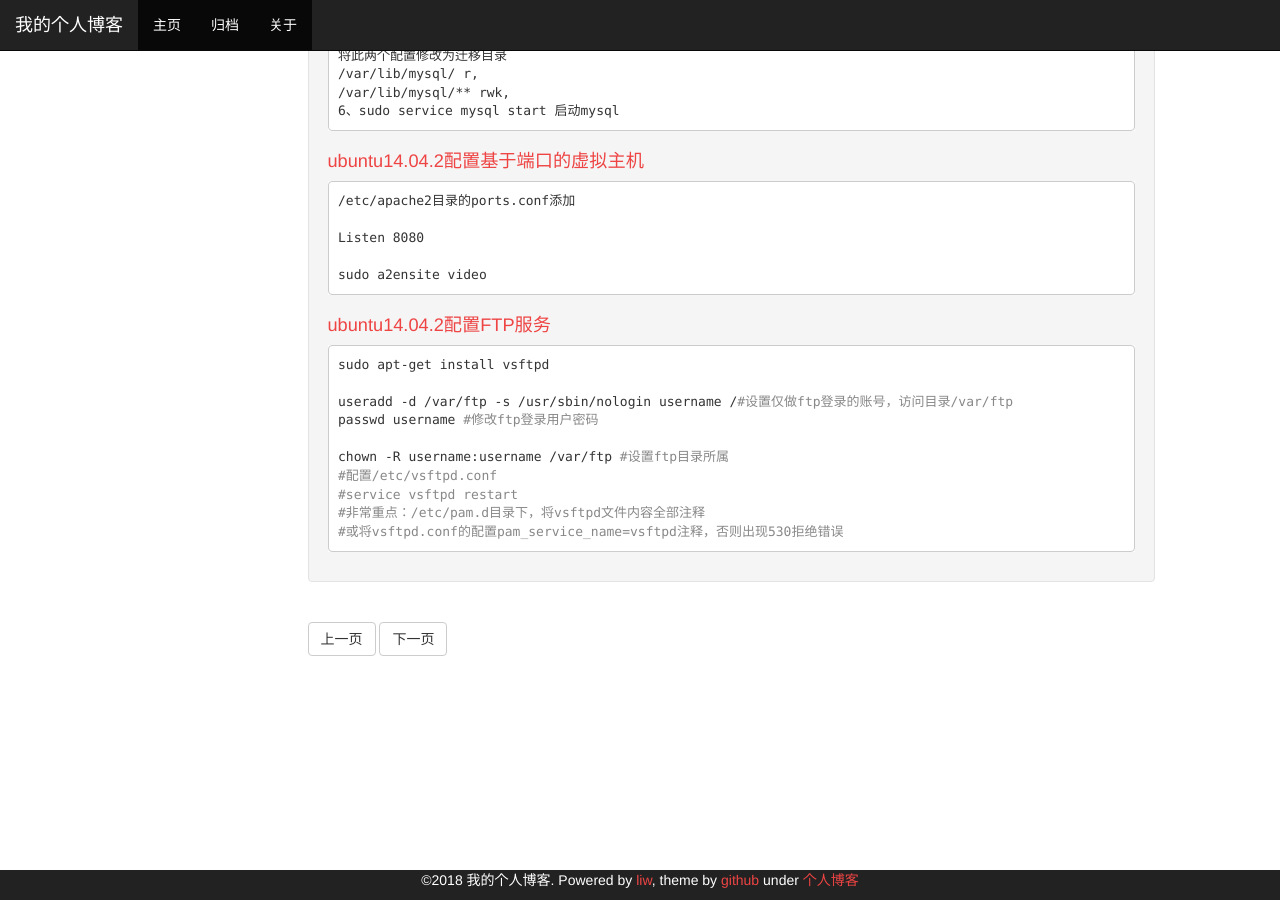
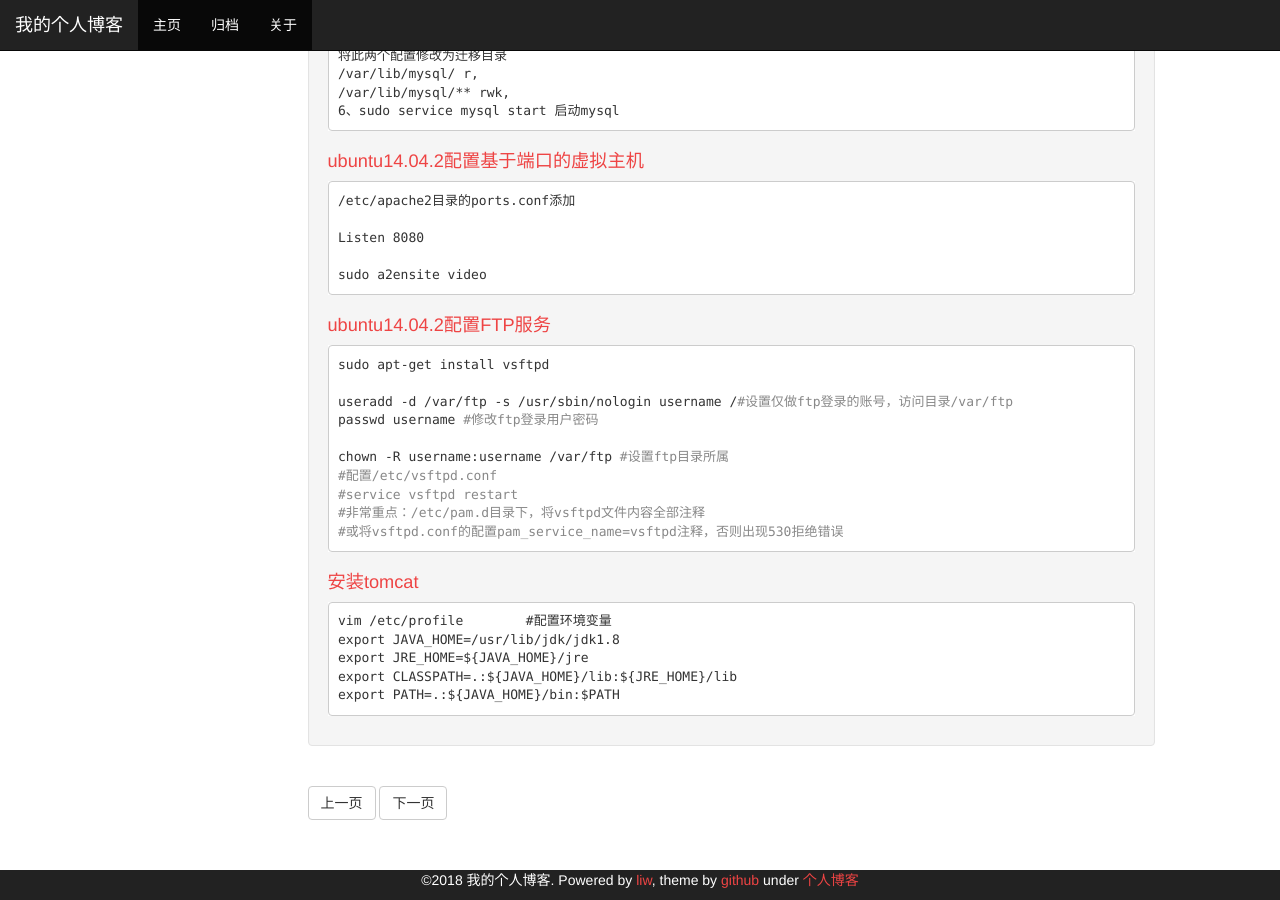
Before and after one commit to liwang1378/liwang1378.github.io, a Jekyll site: the page built from _posts/2018-07-06-ubuntu-lamp.md, in a window 1280 px wide and 900 px high, scrolled down 2485 px. Built offline with Jekyll 4.4.1, drawn with Linux system fonts in a browser that asks for light colours.

Commit message:
add tomcat安装

````diff
--- a/_posts/2018-07-06-ubuntu-lamp.md
+++ b/_posts/2018-07-06-ubuntu-lamp.md
@@ -172,3 +172,14 @@ chown -R username:username /var/ftp #设置ftp目录所属
 #非常重点：/etc/pam.d目录下，将vsftpd文件内容全部注释
 #或将vsftpd.conf的配置pam_service_name=vsftpd注释，否则出现530拒绝错误
 ```
+
+安装tomcat
+==========
+
+```
+vim /etc/profile	#配置环境变量
+export JAVA_HOME=/usr/lib/jdk/jdk1.8
+export JRE_HOME=${JAVA_HOME}/jre
+export CLASSPATH=.:${JAVA_HOME}/lib:${JRE_HOME}/lib
+export PATH=.:${JAVA_HOME}/bin:$PATH
+```
````
